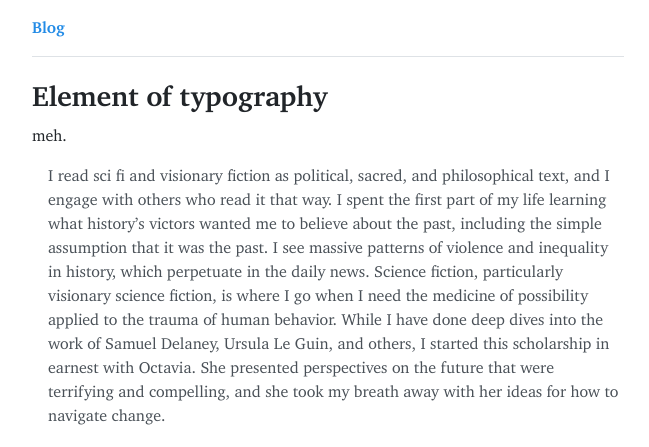
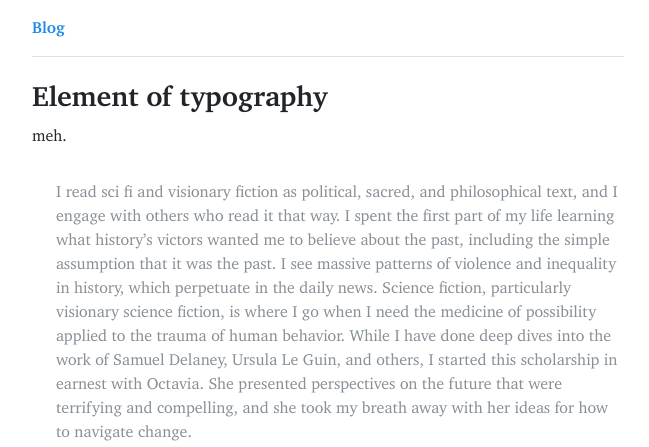
Before and after one commit to reedeeng/blog, a Jekyll site: the page built from element-of-typography.md, in a window 1280 px wide. Shown: the top 447 px of the page, without its empty margins (312-961 px from the left). Built offline with Jekyll 4.4.1, drawn with Linux system fonts in a browser that asks for light colours.

Commit message:
Update _base.scss

```diff
--- a/_sass/_base.scss
+++ b/_sass/_base.scss
@@ -75,10 +75,12 @@ figure {
 }
 
 blockquote {
-  margin-left: $spacer;
+  margin-left: $spacer-2;
   margin-right: 0;
   margin-bottom: $spacer;
-  color: $gray-700;
+  padding-top: $spacer;
+  padding-bottom: $spacer;
+  color: $gray-600;
 }
 
 cite {
```
